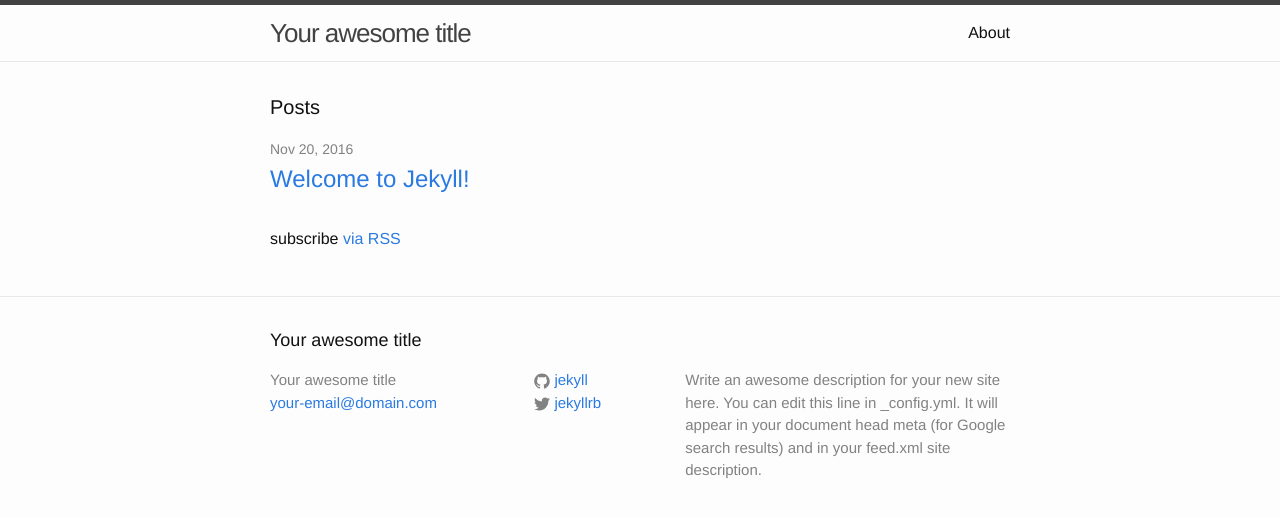
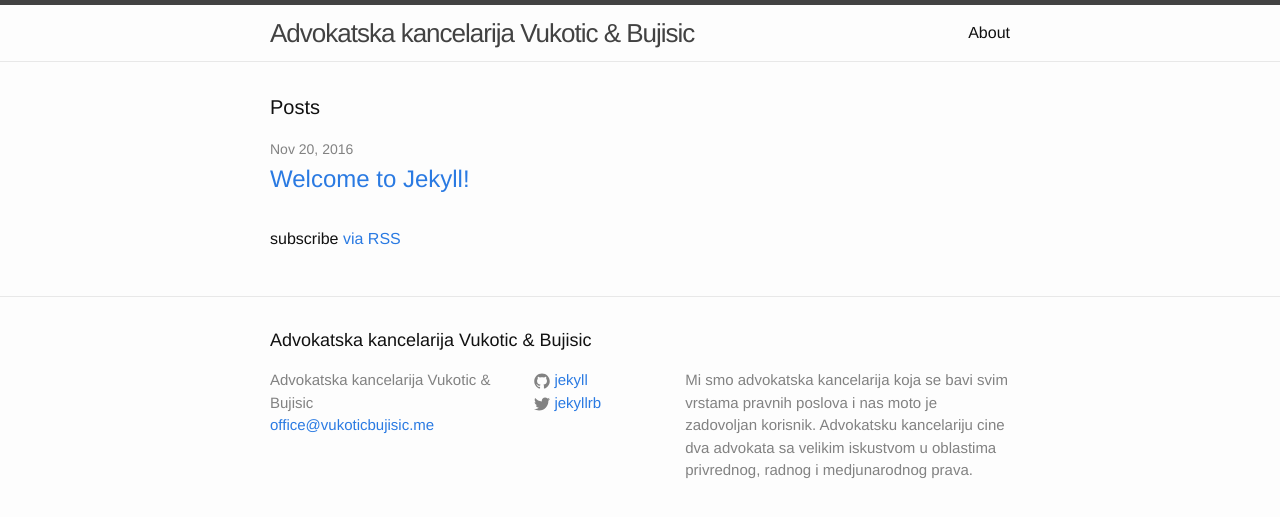
Before and after one commit to rvukotic/rvukotic.github.io, a Jekyll site: the page built from index.html, in a window 1280 px wide. Shown: the top 517 px of the page. Built offline with Jekyll 4.4.1, drawn with Linux system fonts in a browser that asks for light colours.

Commit message:
Update _config.yml

```diff
--- a/_config.yml
+++ b/_config.yml
@@ -6,14 +6,13 @@
 # 'jekyll serve'. If you change this file, please restart the server process.
 
 # Site settings
-title: Your awesome title
-email: your-email@domain.com
+title: Advokatska kancelarija Vukotic & Bujisic
+email: office@vukoticbujisic.me
 description: > # this means to ignore newlines until "baseurl:"
-  Write an awesome description for your new site here. You can edit this
-  line in _config.yml. It will appear in your document head meta (for
-  Google search results) and in your feed.xml site description.
+  Mi smo advokatska kancelarija koja se bavi svim vrstama pravnih poslova i nas moto je zadovoljan korisnik.
+  Advokatsku kancelariju cine dva advokata sa velikim iskustvom u oblastima privrednog, radnog i medjunarodnog prava.
 baseurl: "" # the subpath of your site, e.g. /blog
-url: "http://yourdomain.com" # the base hostname & protocol for your site
+url: "http://site.vukoticbujisic.me" # the base hostname & protocol for your site
 twitter_username: jekyllrb
 github_username:  jekyll
 
```
